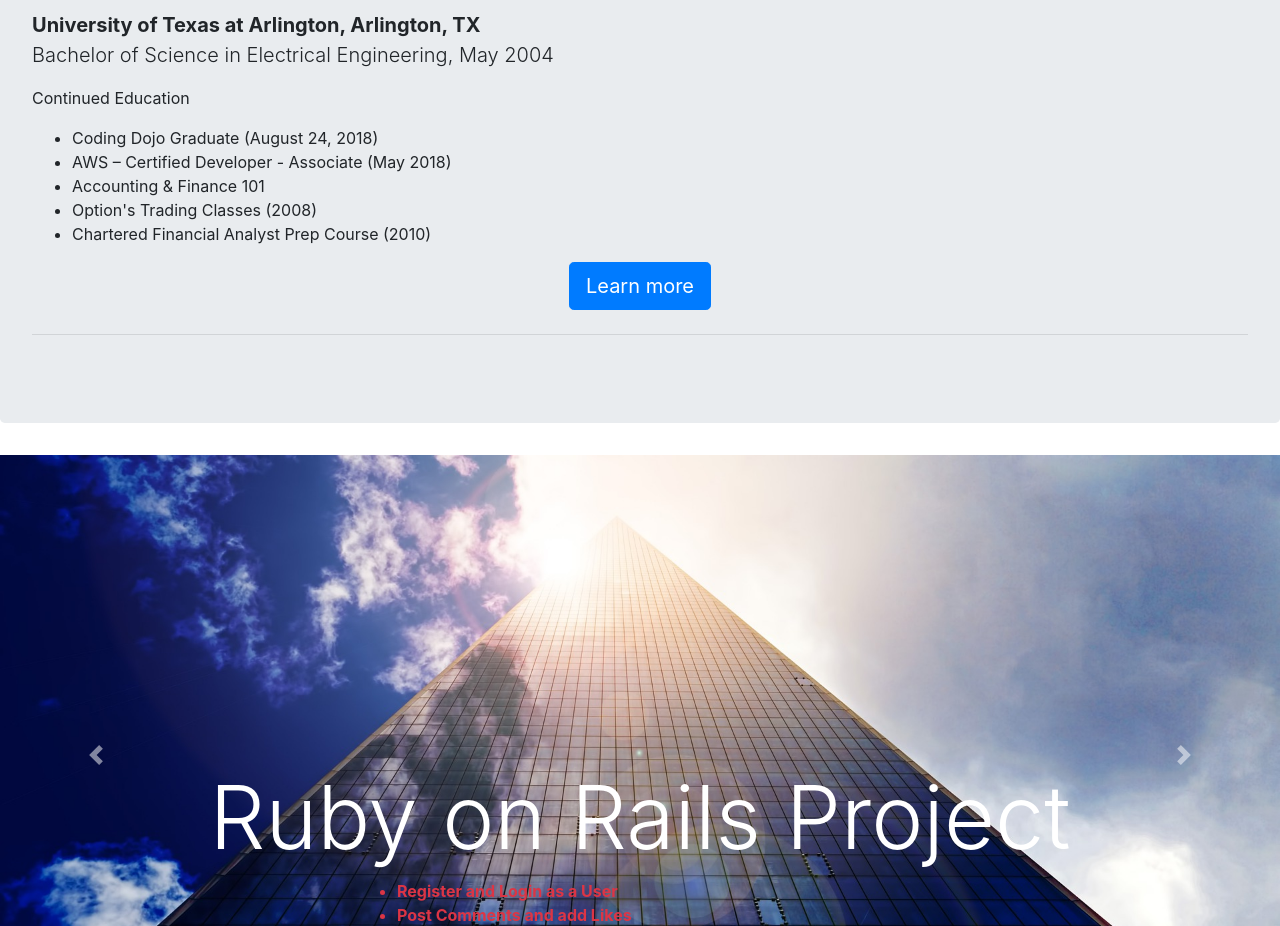
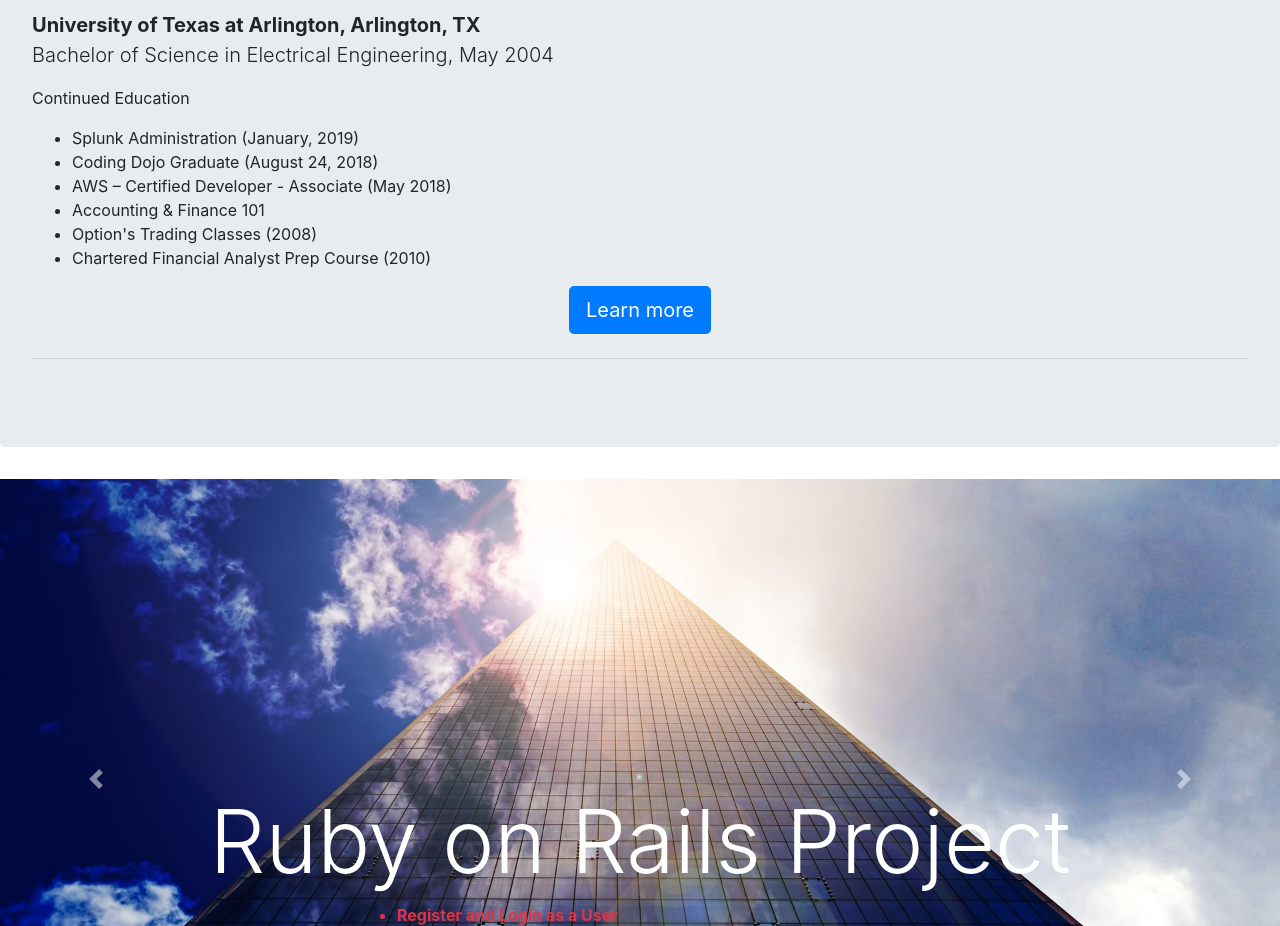
Before and after one commit to mnw247/mnw247.github.io, a plain HTML site: page index.html in a window 1280 px wide. Shown: the part 4380-5306 px from the top of the page. Drawn offline with nearby package versions, Linux system fonts and the light colour scheme; a web font is replaced by a local one.

Commit message:
Update index.html
Splunk Admin in Continued Education field

```diff
--- a/index.html
+++ b/index.html
@@ -229,6 +229,7 @@
     </p>
     <p>Continued Education</p>
     <ul>
+        <li>Splunk Administration (January, 2019)</li>
         <li>Coding Dojo Graduate (August 24, 2018)</li>
         <li>AWS – Certified Developer - Associate (May 2018)</li>
         <li>Accounting & Finance 101</li>
```
